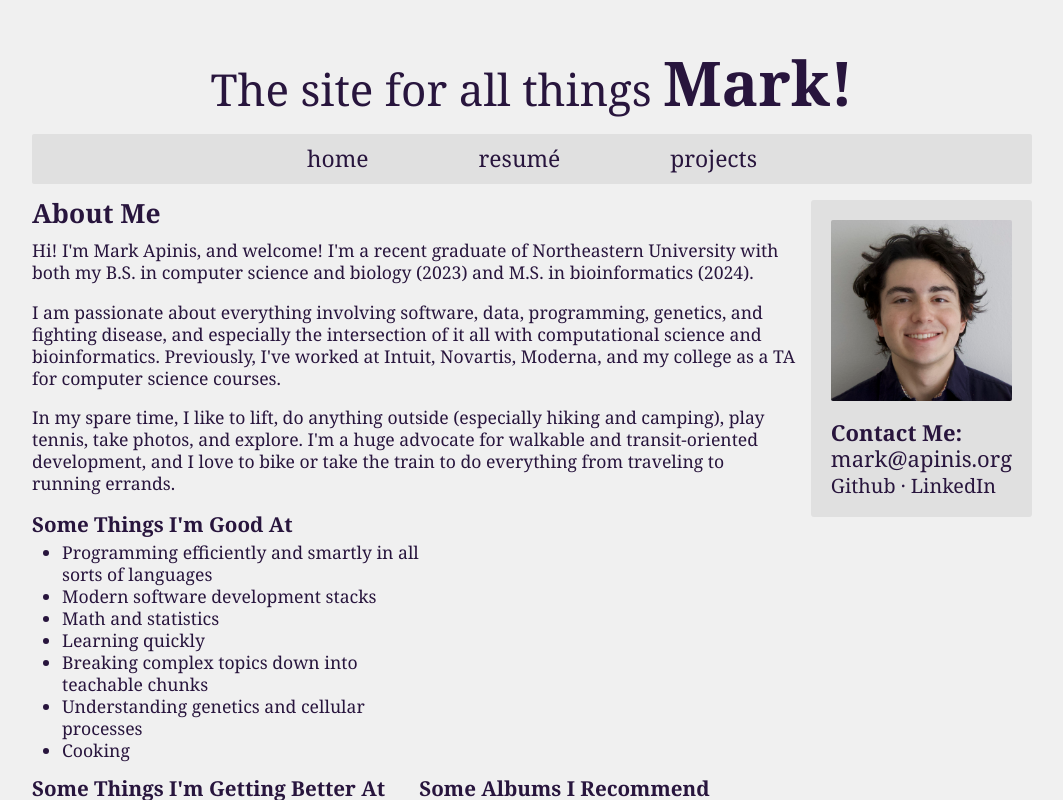
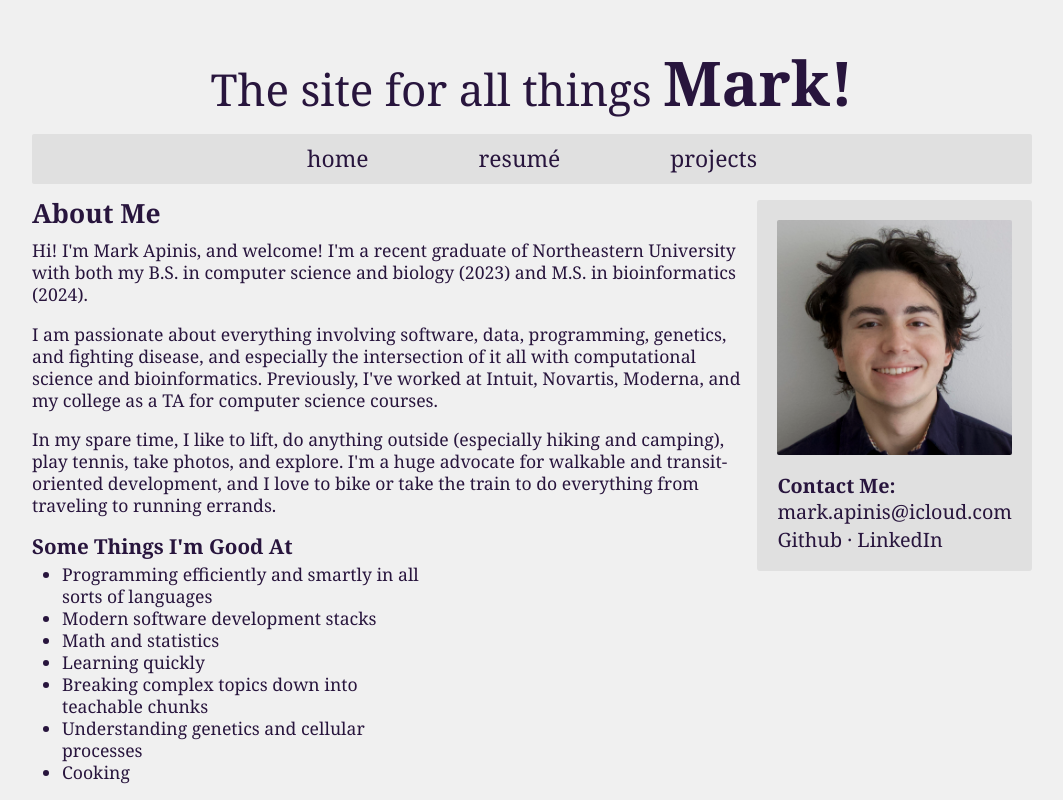
Before and after one commit to mapinis/mapinis.github.io, a Next.js app: page / in a window 1280 px wide. Shown: the top 800 px of the page, without its empty margins (108-1171 px from the left). Built offline with nearby package versions, Linux system fonts and the light colour scheme.

Commit message:
Email change

```diff
--- a/src/app/page.module.css
+++ b/src/app/page.module.css
@@ -40,10 +40,13 @@
   border-radius: 2px;
 }
 
+#contact {
+  font-size: 0.9em;
+}
+
 #socials {
   display: inline-block;
   margin-top: 2px;
-  font-size: 0.9em;
 }
 
 @media only screen and (max-width: 850px) {
--- a/src/app/page.tsx
+++ b/src/app/page.tsx
@@ -8,9 +8,9 @@ export default function Page() {
       <div id={styles.content}>
         <div id={styles.photoFrame}>
           <img src="headShot.jpeg" alt="Mark Apinis head shot" />
-          <div>
+          <div id={styles.contact}>
             <p><b>Contact Me:</b></p>
-            <p><a href="mailto:mark@apinis.org">mark@apinis.org</a></p>
+            <p><a href="mailto:mark.apinis@icloud.com">mark.apinis@icloud.com</a></p>
             <span id={styles.socials}><a href="https://github.com/mapinis">Github</a> · <a href="https://www.linkedin.com/in/mapinis/">LinkedIn</a></span>
           </div>
         </div>
```
Also changed, not shown: 1 other file (tests, documents, lock files or other folders).
